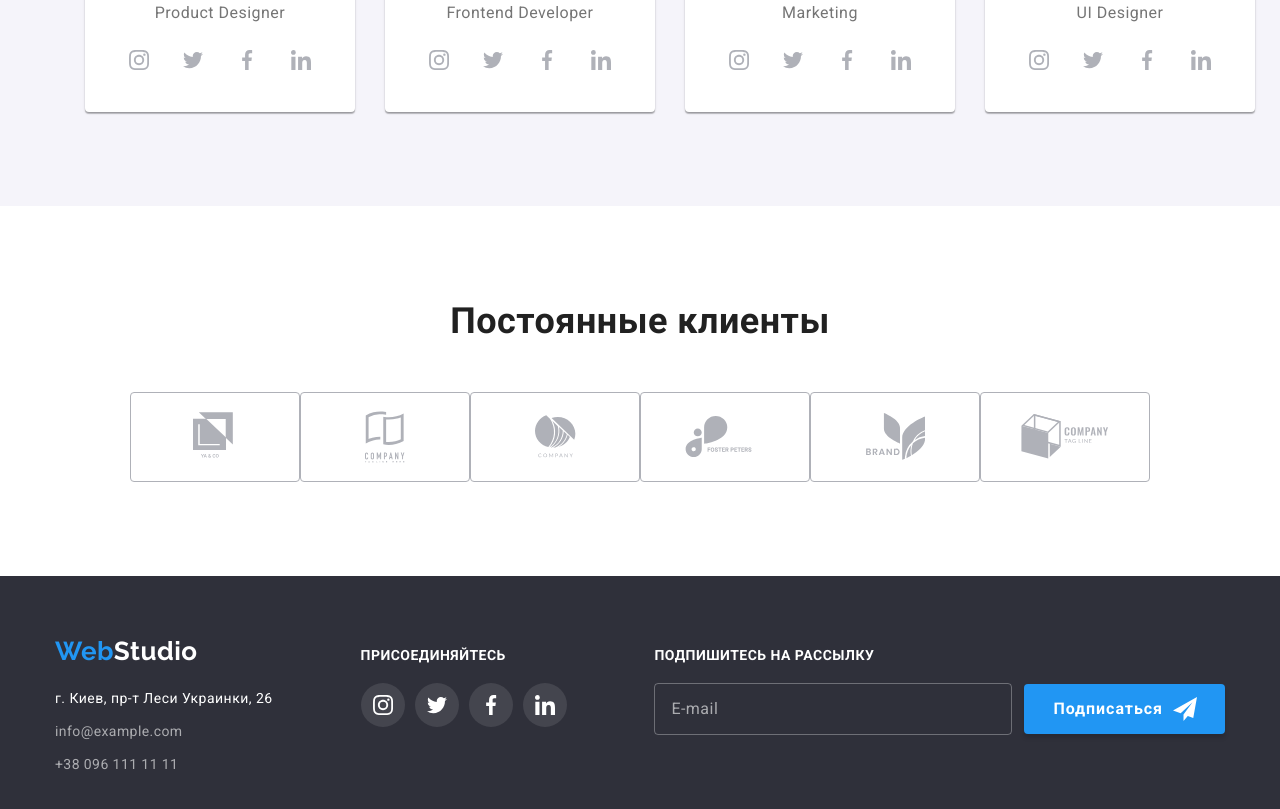
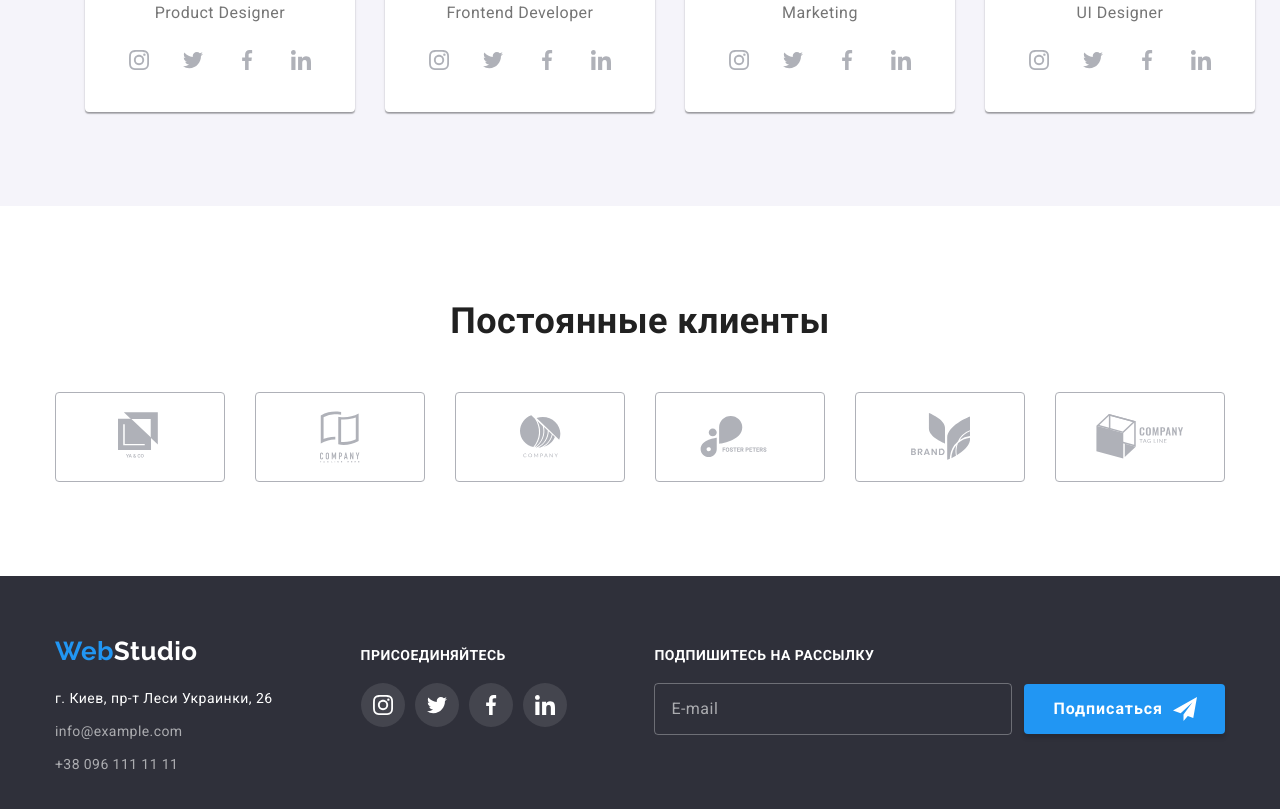
Before and after one commit to Julia-Kotoniy/goit-markup-hw-08, a plain HTML site: page index.html in a window 1280 px wide. Shown: the part 2175-2984 px from the top of the page. Drawn offline with nearby package versions, Linux system fonts and the light colour scheme.

Commit message:
Добавляет отступ

```diff
--- a/sass/components/index/_clients.scss
+++ b/sass/components/index/_clients.scss
@@ -63,6 +63,12 @@
   }
 }
 
+@media screen and (min-width: 1200px) {
+  .clients__item + .clients__item {
+    margin-left: 30px;
+  }
+}
+
 .clients__link {
   display: inline-flex;
   justify-content: center;
```
Also changed, not shown: css/main.css, css/main.min.css, 2 other files.
